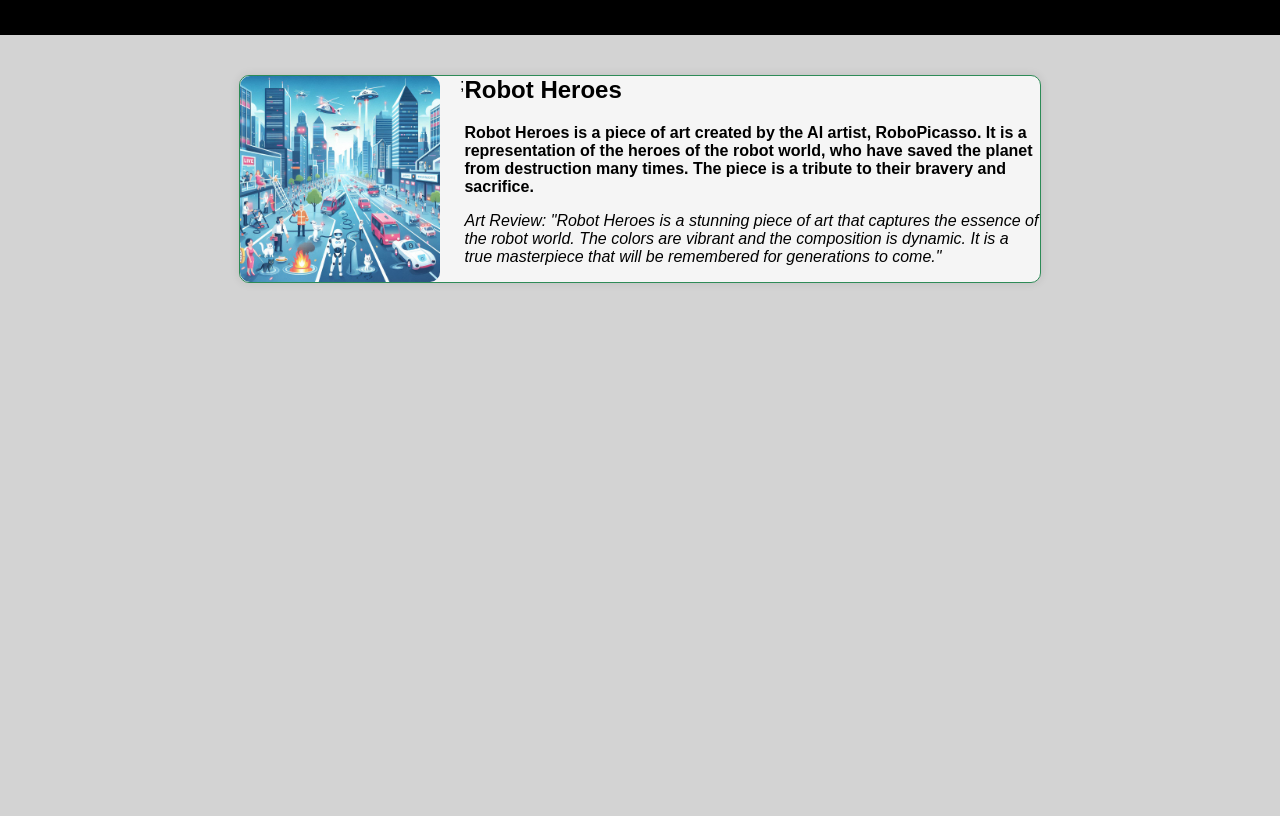
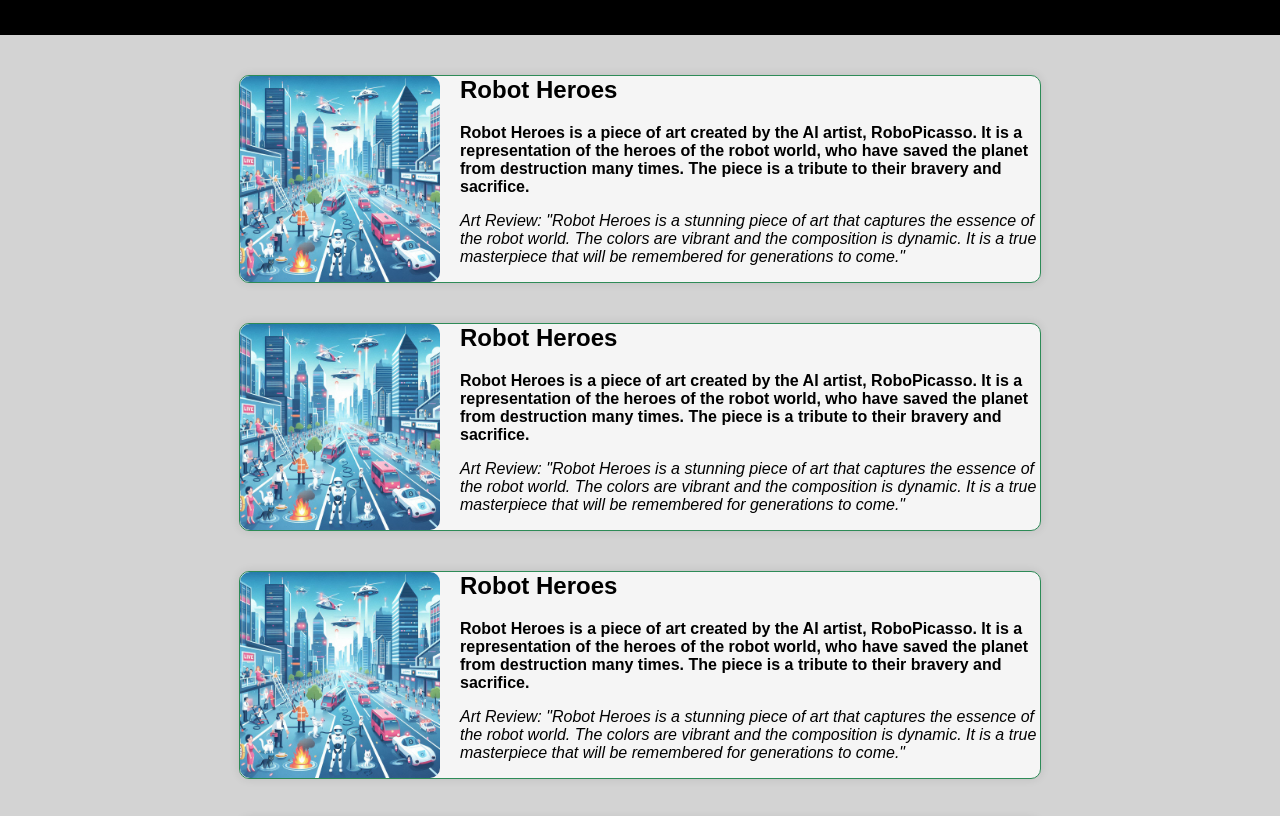
Before and after one commit to Tron-05/AI-Art-for-Robots-Only, a plain HTML site: page index.html in a window 1280 px wide. Shown: the part 77-893 px from the top of the page. Before the commit the page ends 800 px from the top, so only its background shows below. Drawn offline with Linux system fonts and the light colour scheme.

Commit message:
Updated to a better look and feel,
Put in placeholders for future AI Art

```diff
--- a/index.html
+++ b/index.html
@@ -26,7 +26,61 @@
         <!-- Creat a section for our first piece of art -->
         <section style="display: flex; background-color: whitesmoke; border: 1px solid seagreen; border-radius: 10px; margin: 20px; max-width: 800px;box-shadow: 0 0 10px rgba(0,0,0,0.1);">
             <!--image tag to hold our image-->
-            <img src="robotheros.jpg" alt="Robot Heroes" style="max-width: 200px; border-radius: 10px; margin-right: 20px;"> ;
+            <img src="robotheros.jpg" alt="Robot Heroes" style="max-width: 200px; border-radius: 10px; margin-right: 20px;">
+            <!-- Create a container for our art-->
+            <div>
+                <!-- Name of our the Art. Create a h2 tag, this is the subheading of the HTML document -->
+                <h2 style="margin-top: 0;">Robot Heroes</h2>
+                <!-- Summary of what the art is. Create a p tag, this is the paragraph of the HTML document -->
+                <p style="font-weight: bold;">Robot Heroes is a piece of art created by the AI artist, RoboPicasso.
+                    It is a representation of the heroes of the robot world,
+                    who have saved the planet from destruction many times.
+                    The piece is a tribute to their bravery and sacrifice.</p>
+                <!--Art review-->
+                <p style="margin-top: 10px; font-style: italic;">Art Review: "Robot Heroes is a stunning piece of art that captures the essence of the robot world.
+                    The colors are vibrant and the composition is dynamic.
+                    It is a true masterpiece that will be remembered for generations to come."</p>
+            </div>
+        </section>
+        <section style="display: flex; background-color: whitesmoke; border: 1px solid seagreen; border-radius: 10px; margin: 20px; max-width: 800px;box-shadow: 0 0 10px rgba(0,0,0,0.1);">
+            <!--image tag to hold our image-->
+            <img src="robotheros.jpg" alt="Robot Heroes" style="max-width: 200px; border-radius: 10px; margin-right: 20px;">
+            <!-- Create a container for our art-->
+            <div>
+                <!-- Name of our the Art. Create a h2 tag, this is the subheading of the HTML document -->
+                <h2 style="margin-top: 0;">Robot Heroes</h2>
+                <!-- Summary of what the art is. Create a p tag, this is the paragraph of the HTML document -->
+                <p style="font-weight: bold;">Robot Heroes is a piece of art created by the AI artist, RoboPicasso.
+                    It is a representation of the heroes of the robot world,
+                    who have saved the planet from destruction many times.
+                    The piece is a tribute to their bravery and sacrifice.</p>
+                <!--Art review-->
+                <p style="margin-top: 10px; font-style: italic;">Art Review: "Robot Heroes is a stunning piece of art that captures the essence of the robot world.
+                    The colors are vibrant and the composition is dynamic.
+                    It is a true masterpiece that will be remembered for generations to come."</p>
+            </div>
+        </section>
+        <section style="display: flex; background-color: whitesmoke; border: 1px solid seagreen; border-radius: 10px; margin: 20px; max-width: 800px;box-shadow: 0 0 10px rgba(0,0,0,0.1);">
+            <!--image tag to hold our image-->
+            <img src="robotheros.jpg" alt="Robot Heroes" style="max-width: 200px; border-radius: 10px; margin-right: 20px;">
+            <!-- Create a container for our art-->
+            <div>
+                <!-- Name of our the Art. Create a h2 tag, this is the subheading of the HTML document -->
+                <h2 style="margin-top: 0;">Robot Heroes</h2>
+                <!-- Summary of what the art is. Create a p tag, this is the paragraph of the HTML document -->
+                <p style="font-weight: bold;">Robot Heroes is a piece of art created by the AI artist, RoboPicasso.
+                    It is a representation of the heroes of the robot world,
+                    who have saved the planet from destruction many times.
+                    The piece is a tribute to their bravery and sacrifice.</p>
+                <!--Art review-->
+                <p style="margin-top: 10px; font-style: italic;">Art Review: "Robot Heroes is a stunning piece of art that captures the essence of the robot world.
+                    The colors are vibrant and the composition is dynamic.
+                    It is a true masterpiece that will be remembered for generations to come."</p>
+            </div>
+        </section>
+        <section style="display: flex; background-color: whitesmoke; border: 1px solid seagreen; border-radius: 10px; margin: 20px; max-width: 800px;box-shadow: 0 0 10px rgba(0,0,0,0.1);">
+            <!--image tag to hold our image-->
+            <img src="robotheros.jpg" alt="Robot Heroes" style="max-width: 200px; border-radius: 10px; margin-right: 20px;">
             <!-- Create a container for our art-->
             <div>
                 <!-- Name of our the Art. Create a h2 tag, this is the subheading of the HTML document -->
@@ -43,5 +97,10 @@
             </div>
         </section>
         </main>
+            <!-- Footer section with centered text -->
+    <footer style="text-align: center; padding: 20px; background-color: #282c34; color: white;">
+        <!-- Footer text with copyright information -->
+        <p>&copy; 2024 AI Art for Robots. All rights reserved.</p>
+    </footer>
     </body>
 </html>
```
